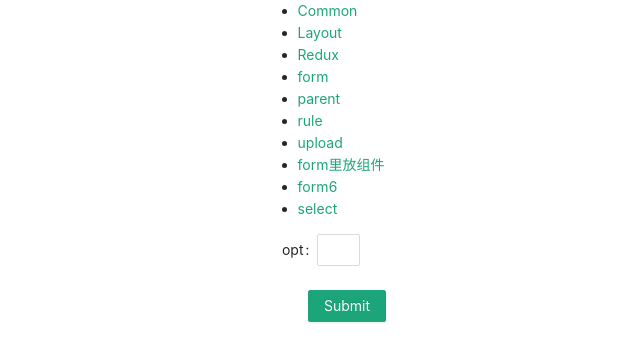
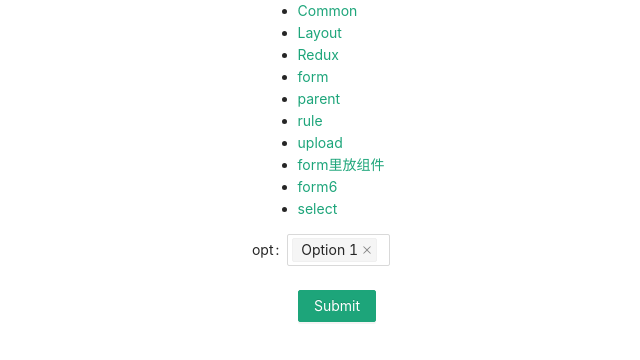
Before and after one commit to jack-thegeek/antd-demo, a React (Create React App) app: page /select in a window 1280 px wide. Shown: the top 360 px of the page, without its empty margins (319-959 px from the left). Built offline with nearby package versions, Linux system fonts and the light colour scheme; what axios-mock-adapter would draw is missing.

Commit message:
自定义select 双向

```diff
--- a/src/components/app-advance-select/AppAdvanceSelect.tsx
+++ b/src/components/app-advance-select/AppAdvanceSelect.tsx
@@ -1,4 +1,4 @@
-import React from 'react'
+import React, {useEffect, useState} from 'react'
 import {Select} from 'antd'
 
 interface IProps {
@@ -21,8 +21,17 @@ const AdvanceSelect = (props: IProps) => {
         onChange(selectedOptions)
     }
 
+    const [defaultValue, setDefaultValue] = useState([])
+
+    useEffect(() => {
+        const values = value ? value.map((opt: any) => ({value: opt[trackBy], label: opt.label})) : []
+        console.log('useEffect')
+        setDefaultValue(values)
+    }, [value])
+
     return (
         <Select
+            value={defaultValue}
             mode="multiple"
             options={options.map((opt: any) => ({value: opt[trackBy], label: opt.label}))}
             onChange={handleChange}
--- a/src/views/select.tsx
+++ b/src/views/select.tsx
@@ -1,4 +1,4 @@
-import React from 'react'
+import React, { useEffect, useState } from 'react'
 import {Button, Form, Select} from 'antd';
 import AdvanceSelect from '../components/app-advance-select/AppAdvanceSelect'
 
@@ -20,6 +20,10 @@ const MySelect: React.FC = () => {
         console.log('外层的 onChange：', values)
     }
 
+    useEffect(() => {
+        form.setFieldValue('opt', [options[0]])
+    }, [])
+
 
     return (
         <Form
@@ -29,6 +33,7 @@ const MySelect: React.FC = () => {
         >
             <Form.Item name="opt" label="opt">
                 <AdvanceSelect
+                    value={form.getFieldValue('opt')}
                     onChange={onChange}
                     options={options}
                     trackBy="deliverable"
```
